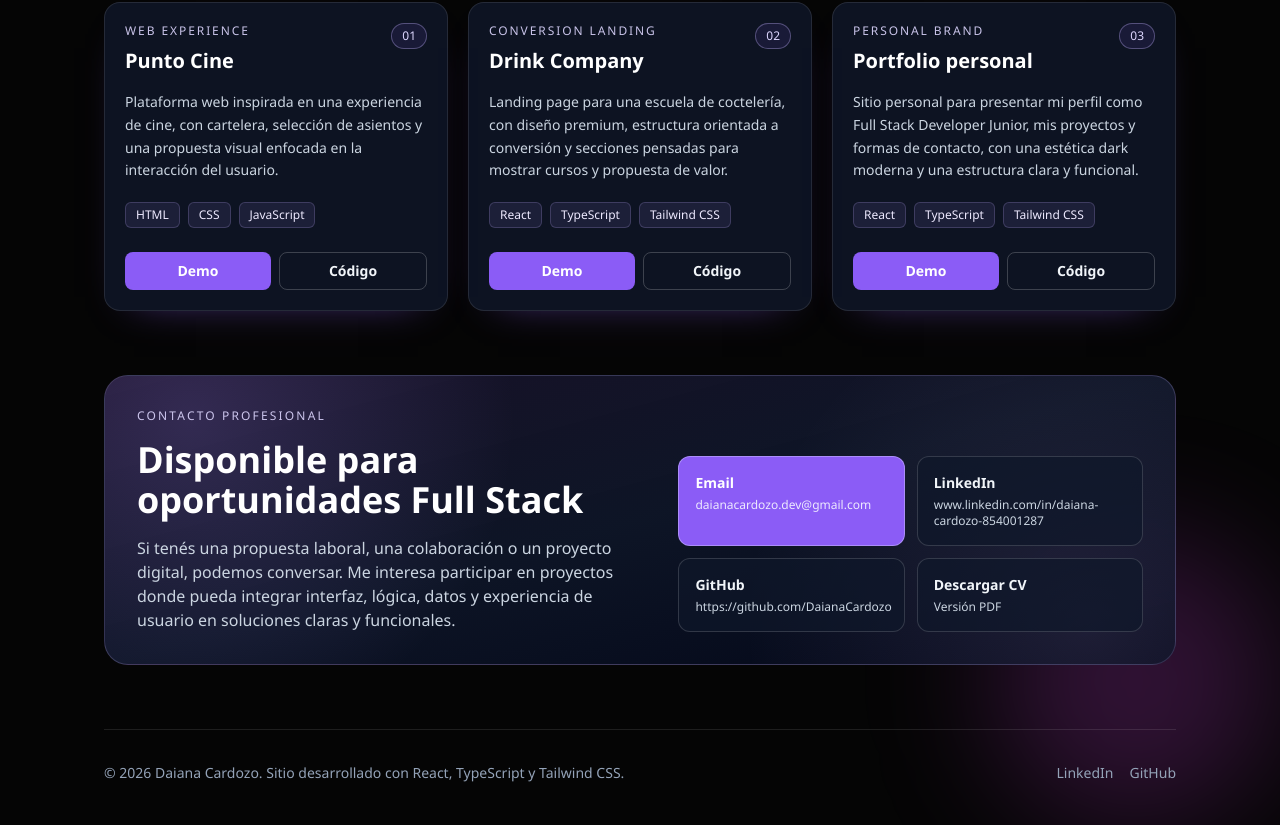
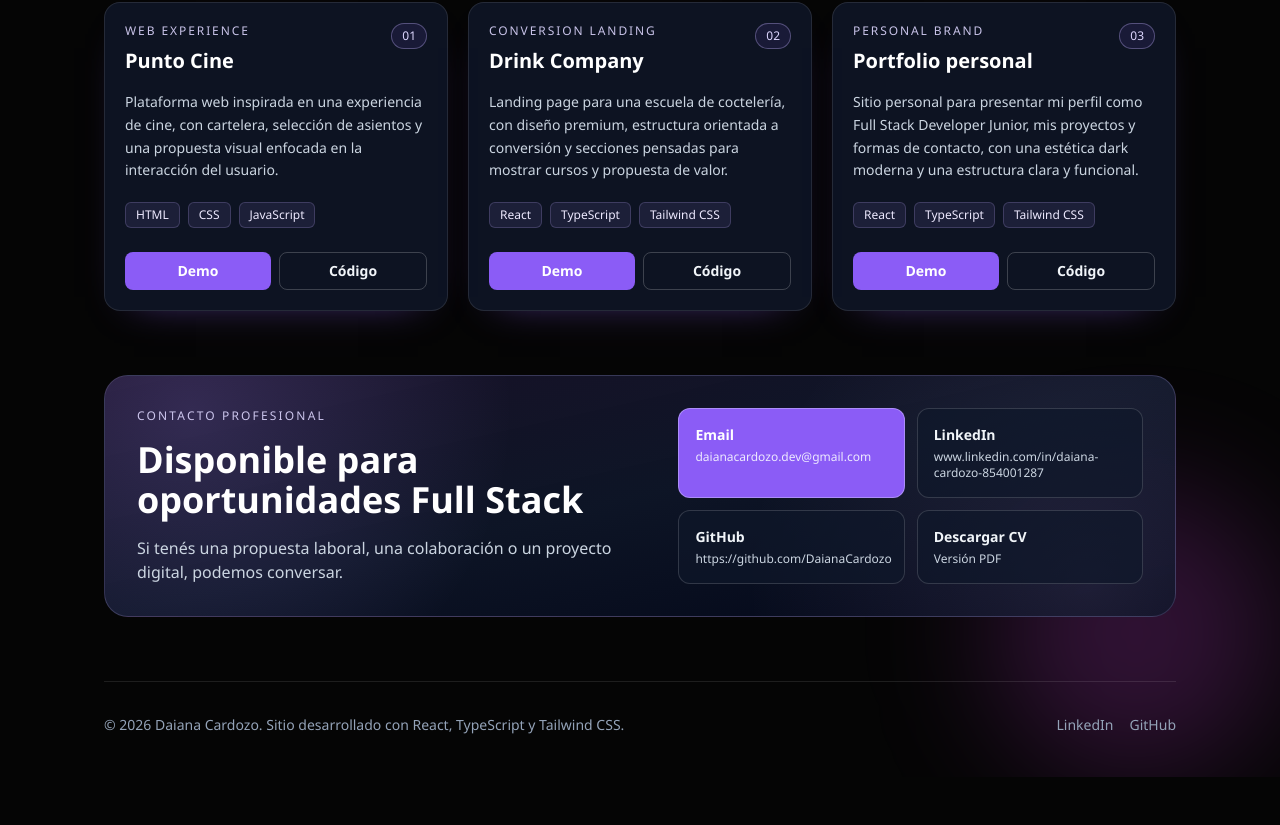
Before and after one commit to DaianaCardozo/portfolio-daiana, a React (Vite) app: page / in a window 1280 px wide. Shown: the part 1187-2012 px from the top of the page. After the commit the page ends 1964 px from the top, so only its background shows below. Built offline with nearby package versions, Linux system fonts and the light colour scheme.

Commit message:
Mejoras en footer, contacto y proyectos

```diff
--- a/src/components/Contact.tsx
+++ b/src/components/Contact.tsx
@@ -52,9 +52,7 @@ function Contact() {
           </h2>
           <p className="max-w-2xl text-sm leading-relaxed text-slate-300 md:text-base">
             Si tenés una propuesta laboral, una colaboración o un proyecto
-            digital, podemos conversar. Me interesa participar en proyectos
-            donde pueda integrar interfaz, lógica, datos y experiencia de
-            usuario en soluciones claras y funcionales.
+            digital, podemos conversar.
           </p>
         </div>
 
--- a/src/components/Footer.tsx
+++ b/src/components/Footer.tsx
@@ -18,7 +18,7 @@ function Footer() {
           LinkedIn
         </a>
         <a
-          href="https://github.com/daiana-cardozo"
+          href="https://github.com/DaianaCardozo"
           target="_blank"
           rel="noreferrer"
           className="transition hover:text-violet-300"
--- a/src/components/Projects.tsx
+++ b/src/components/Projects.tsx
@@ -14,7 +14,7 @@ const projects: Project[] = [
       'Plataforma web inspirada en una experiencia de cine, con cartelera, selección de asientos y una propuesta visual enfocada en la interacción del usuario.',
     stack: ['HTML', 'CSS', 'JavaScript'],
     category: 'Web Experience',
-    demoUrl: '#',
+    demoUrl: 'https://daianacardozo.github.io/PuntoCine/',
     codeUrl: '#',
   },
   {
```
